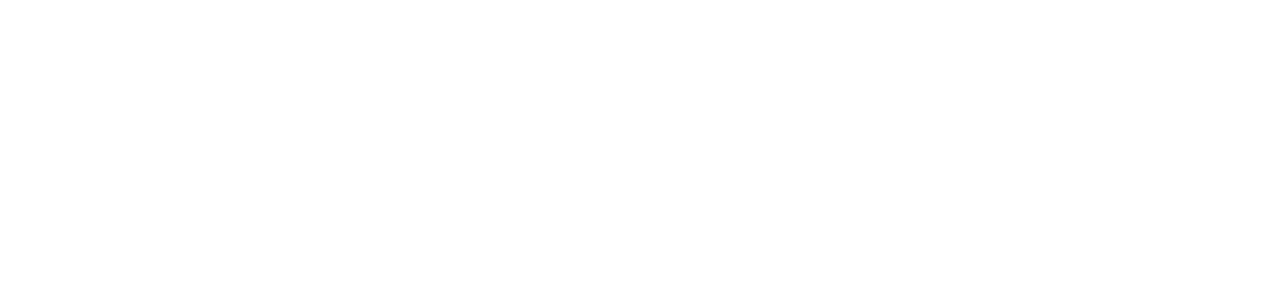
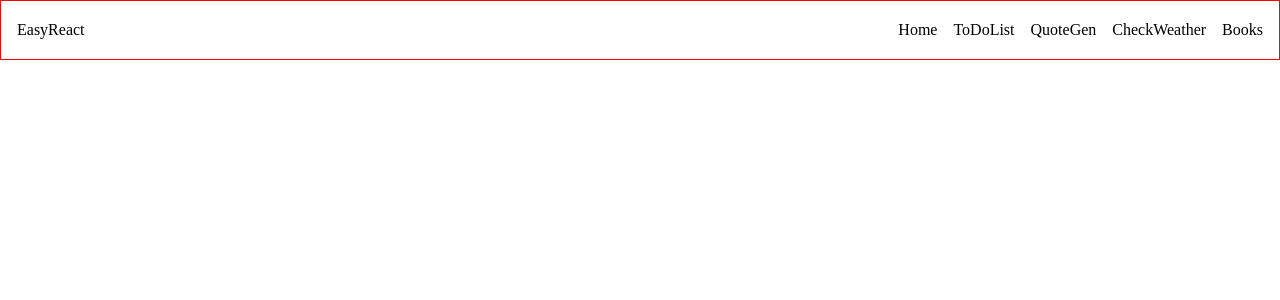
Before and after one commit to jeru7/easy-react, a React (Create React App) app: page / in a window 1280 px wide. Shown: the top 300 px of the page. Built offline with nearby package versions, Linux system fonts and the light colour scheme.

Commit message:
layout setup done

```diff
--- /dev/null
+++ b/src/App.css
@@ -0,0 +1,7 @@
+*,
+*::before,
+*::after {
+  margin: 0;
+  padding: 0;
+  box-sizing: border-box;
+}
--- a/src/App.js
+++ b/src/App.js
@@ -1,6 +1,7 @@
 import Header from "./layout/Header";
 import Main from "./layout/Main";
 import Footer from "./layout/Footer";
+import "./App.css";
 
 function App() {
   return (
--- a/src/layout/Footer.jsx
+++ b/src/layout/Footer.jsx
@@ -1,7 +1,12 @@
 import "./layout.css";
 
 const Footer = () => {
-  return <footer className="footer"></footer>;
+  return (
+    <footer className="footer">
+      <div className="footer-icons"></div>
+      <div className="footer-name"></div>
+    </footer>
+  );
 };
 
 export default Footer;
--- a/src/layout/Header.jsx
+++ b/src/layout/Header.jsx
@@ -3,8 +3,16 @@
 const Header = () => {
   return (
     <nav className="navbar">
-      <div className="navbar-logo"></div>
-      <div className="navbar-list"></div>
+      <div className="navbar-logo">EasyReact</div>
+      <div className="navbar-list">
+        <ul>
+          <li className="home">Home</li>
+          <li className="todo">ToDoList</li>
+          <li className="quote">QuoteGen</li>
+          <li className="weather">CheckWeather</li>
+          <li className="books">Books</li>
+        </ul>
+      </div>
     </nav>
   );
 };
--- a/src/layout/Main.jsx
+++ b/src/layout/Main.jsx
@@ -1,7 +1,12 @@
 import "./layout.css";
 
 const Main = () => {
-  return <main className="main"></main>;
+  return (
+    <main className="main">
+      <div className="main-landing"></div>
+      <div className="main-display"></div>
+    </main>
+  );
 };
 
 export default Main;
--- a/src/layout/layout.css
+++ b/src/layout/layout.css
@@ -0,0 +1,33 @@
+/* Header styles */
+.navbar {
+  display: flex;
+  height: 60px;
+  justify-content: space-between;
+  align-items: center;
+  padding: 1rem;
+  border: 1px solid red;
+}
+
+.navbar-list ul {
+  display: flex;
+  list-style-type: none;
+  gap: 16px;
+}
+
+/* Main styles */
+.main {
+  height: auto;
+}
+
+.main-landing {
+  height: 100vh;
+}
+
+.main-display {
+  height: 100vh;
+}
+
+/* Footer styles */
+.footer {
+  height: 60px;
+}
```
